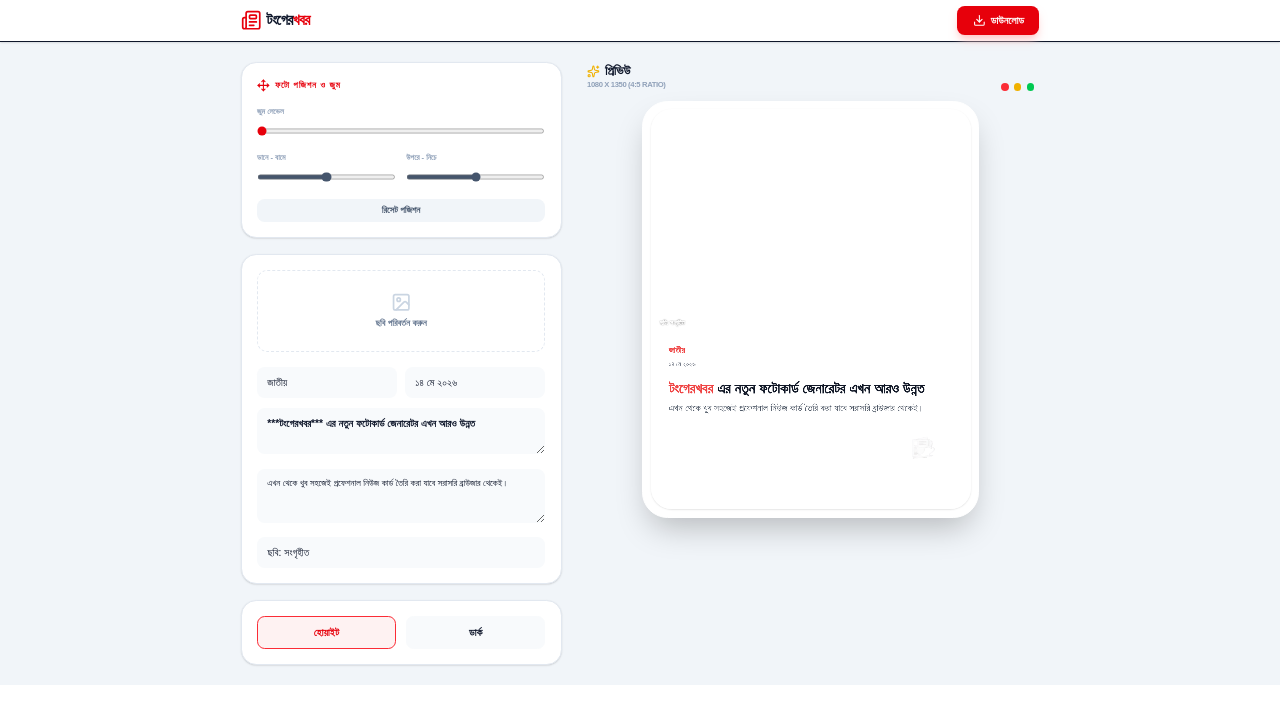
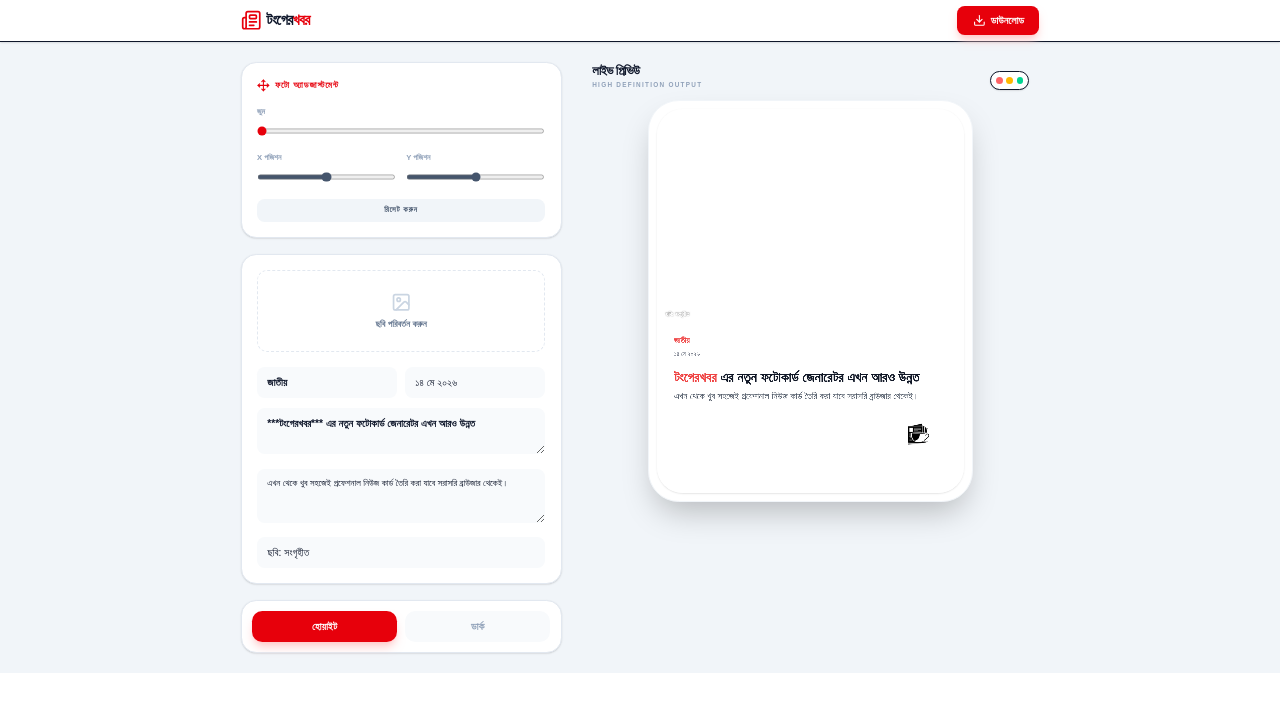
Before and after one commit to Fahim-hash/portfolio, a Next.js app: page /tongerkhobor in a window 1280 px wide. Shown: the top 724 px of the page. Built offline with nearby package versions, Linux system fonts and the light colour scheme.

Commit message:
Update page.tsx

```diff
--- a/app/tongerkhobor/page.tsx
+++ b/app/tongerkhobor/page.tsx
@@ -1,7 +1,7 @@
 'use client'
 
 import { useState, useRef, useEffect, useCallback } from 'react'
-import { Upload, Download, RotateCcw, Layout, Image as ImageIcon, Type, Settings2, Sparkles, Newspaper, ArrowsMaximize, Move } from 'lucide-react'
+import { Upload, Download, RotateCcw, Layout, Image as ImageIcon, Type, Settings2, Sparkles, Newspaper, Move } from 'lucide-react'
 
 type Template = 'minimal' | 'dark_overlay'
 
@@ -14,7 +14,6 @@ export default function PhotocardGenerator() {
   const [photoCredit, setPhotoCredit] = useState('ছবি: সংগৃহীত')
   const [image, setImage] = useState<HTMLImageElement | null>(null)
 
-  // Image Controls
   const [imagePos, setImagePos] = useState({ x: 0, y: 0 })
   const [imageZoom, setImageZoom] = useState(1)
 
@@ -25,10 +24,9 @@ export default function PhotocardGenerator() {
   const canvasRef = useRef<HTMLCanvasElement>(null)
   const fileInputRef = useRef<HTMLInputElement>(null)
 
-  // লোগো লোড করা (public/logo.png থেকে)
   useEffect(() => {
     const img = new Image()
-    img.src = '/logo.png' // আপনার লোগোর নাম logo.png হতে হবে
+    img.src = '/logo.png'
     img.onload = () => setLogoImg(img)
   }, [])
 
@@ -40,7 +38,7 @@ export default function PhotocardGenerator() {
         const img = new Image()
         img.onload = () => {
           setImage(img)
-          setImagePos({ x: 0, y: 0 }) // রিসেট পজিশন
+          setImagePos({ x: 0, y: 0 })
           setImageZoom(1)
         }
         img.src = event.target?.result as string
@@ -102,7 +100,7 @@ export default function PhotocardGenerator() {
     ctx.fillStyle = template === 'minimal' ? '#FFFFFF' : '#000000'
     ctx.fillRect(0, 0, W, H)
 
-    // 2. Image Drawing with Custom Position/Zoom
+    // 2. Image Drawing
     if (image) {
       const targetH = H * 0.55
       const imgRatio = image.width / image.height
@@ -119,7 +117,6 @@ export default function PhotocardGenerator() {
       ctx.rect(0, 0, W, targetH)
       ctx.clip()
 
-      // পজিশন ক্যালকুলেশন
       const x = (W - drawW) / 2 + imagePos.x
       const y = (targetH - drawH) / 2 + imagePos.y
 
@@ -162,13 +159,20 @@ export default function PhotocardGenerator() {
       ctx.fillText(line, 60, subY)
     }
 
-    // 6. Watermark / Official Logo
+    // 6. Watermark / Official Logo (Black/White Logic)
     if (showWatermark && logoImg) {
+      ctx.save()
+      // যদি হোয়াইট টেমপ্লেট হয়, লোগোকে কালো করার জন্য ইনভার্ট ফিল্টার
+      if (template === 'minimal') {
+        ctx.filter = 'invert(1) contrast(200%)'
+      }
+
       const logoW = 200
       const logoH = (logoImg.height / logoImg.width) * logoW
       ctx.drawImage(logoImg, W - logoW - 60, H - logoH - 60, logoW, logoH)
+      ctx.restore()
     } else if (showWatermark) {
-        ctx.fillStyle = '#EF4444'
+        ctx.fillStyle = template === 'minimal' ? '#000000' : '#EF4444'
         ctx.font = 'black 40px Arial'
         ctx.textAlign = 'right'
         ctx.fillText('টংগেরখবর', W - 60, H - 70)
@@ -192,7 +196,7 @@ export default function PhotocardGenerator() {
         <div className="max-w-7xl mx-auto px-4 h-16 flex items-center justify-between">
           <div className="flex items-center gap-2">
             <Newspaper className="text-red-600 w-8 h-8" />
-            <h1 className="text-2xl font-black tracking-tighter">টংগের<span className="text-red-600">খবর</span></h1>
+            <h1 className="text-2xl font-black tracking-tighter uppercase">টংগের<span className="text-red-600">খবর</span></h1>
           </div>
           <button onClick={() => {
             const link = document.createElement('a')
@@ -208,28 +212,27 @@ export default function PhotocardGenerator() {
       <main className="max-w-7xl mx-auto px-4 py-8 grid grid-cols-1 lg:grid-cols-12 gap-8">
         <div className="lg:col-span-5 space-y-6">
 
-          {/* ইমেজ পজিশন কন্ট্রোল */}
           <div className="bg-white p-6 rounded-3xl shadow-sm border border-slate-200">
             <div className="flex items-center gap-2 mb-6 text-red-600">
               <Move className="w-5 h-5" />
-              <h2 className="font-bold uppercase text-sm tracking-widest">ফটো পজিশন ও জুম</h2>
+              <h2 className="font-bold uppercase text-sm tracking-widest">ফটো অ্যাডজাস্টমেন্ট</h2>
             </div>
             <div className="space-y-5">
               <div>
-                <label className="text-xs font-bold text-slate-400 uppercase block mb-3">জুম লেভেল</label>
+                <label className="text-xs font-bold text-slate-400 uppercase block mb-3">জুম</label>
                 <input type="range" min="1" max="3" step="0.01" value={imageZoom} onChange={e => setImageZoom(parseFloat(e.target.value))} className="w-full accent-red-600" />
               </div>
               <div className="grid grid-cols-2 gap-4">
                 <div>
-                  <label className="text-xs font-bold text-slate-400 uppercase block mb-3">ডানে - বামে</label>
-                  <input type="range" min="-500" max="500" value={imagePos.x} onChange={e => setImagePos(prev => ({...prev, x: parseInt(e.target.value)}))} className="w-full accent-slate-600" />
+                  <label className="text-xs font-bold text-slate-400 uppercase block mb-3">X পজিশন</label>
+                  <input type="range" min="-600" max="600" value={imagePos.x} onChange={e => setImagePos(prev => ({...prev, x: parseInt(e.target.value)}))} className="w-full accent-slate-600" />
                 </div>
                 <div>
-                  <label className="text-xs font-bold text-slate-400 uppercase block mb-3">উপরে - নিচে</label>
-                  <input type="range" min="-500" max="500" value={imagePos.y} onChange={e => setImagePos(prev => ({...prev, y: parseInt(e.target.value)}))} className="w-full accent-slate-600" />
+                  <label className="text-xs font-bold text-slate-400 uppercase block mb-3">Y পজিশন</label>
+                  <input type="range" min="-600" max="600" value={imagePos.y} onChange={e => setImagePos(prev => ({...prev, y: parseInt(e.target.value)}))} className="w-full accent-slate-600" />
                 </div>
               </div>
-              <button onClick={() => {setImagePos({x:0, y:0}); setImageZoom(1)}} className="w-full py-2 bg-slate-100 text-slate-600 rounded-xl text-sm font-bold hover:bg-slate-200 transition-all">রিসেট পজিশন</button>
+              <button onClick={() => {setImagePos({x:0, y:0}); setImageZoom(1)}} className="w-full py-2.5 bg-slate-100 text-slate-600 rounded-xl text-xs font-bold hover:bg-slate-200 transition-all uppercase tracking-widest">রিসেট করুন</button>
             </div>
           </div>
 
@@ -241,7 +244,7 @@ export default function PhotocardGenerator() {
             </button>
 
             <div className="grid grid-cols-2 gap-3 pt-2">
-               <input type="text" placeholder="বিভাগ" value={category} onChange={e => setCategory(e.target.value)} className="bg-slate-50 border-none rounded-xl px-4 py-3 focus:ring-2 focus:ring-red-500" />
+               <input type="text" placeholder="বিভাগ" value={category} onChange={e => setCategory(e.target.value)} className="bg-slate-50 border-none rounded-xl px-4 py-3 focus:ring-2 focus:ring-red-500 font-bold" />
                <input type="text" placeholder="তারিখ" value={date} onChange={e => setDate(e.target.value)} className="bg-slate-50 border-none rounded-xl px-4 py-3 focus:ring-2 focus:ring-red-500" />
             </div>
             <textarea rows={2} placeholder="শিরোনাম..." value={headline} onChange={e => setHeadline(e.target.value)} className="w-full bg-slate-50 border-none rounded-xl px-4 py-3 focus:ring-2 focus:ring-red-500 font-bold" />
@@ -249,29 +252,29 @@ export default function PhotocardGenerator() {
             <input type="text" placeholder="ছবির ক্রেডিট" value={photoCredit} onChange={e => setPhotoCredit(e.target.value)} className="w-full bg-slate-50 border-none rounded-xl px-4 py-3 focus:ring-2 focus:ring-red-500" />
           </div>
 
-          <div className="bg-white p-6 rounded-3xl shadow-sm border border-slate-200">
-            <div className="flex gap-4">
-              <button onClick={() => setTemplate('minimal')} className={`flex-1 py-3 rounded-xl font-bold border-2 transition-all ${template === 'minimal' ? 'border-red-500 bg-red-50 text-red-600' : 'border-slate-50 bg-slate-50'}`}>হোয়াইট</button>
-              <button onClick={() => setTemplate('dark_overlay')} className={`flex-1 py-3 rounded-xl font-bold border-2 transition-all ${template === 'dark_overlay' ? 'border-red-500 bg-red-50 text-red-600' : 'border-slate-50 bg-slate-50'}`}>ডার্ক</button>
+          <div className="bg-white p-4 rounded-3xl shadow-sm border border-slate-200">
+            <div className="flex gap-3">
+              <button onClick={() => setTemplate('minimal')} className={`flex-1 py-3 rounded-2xl font-bold transition-all ${template === 'minimal' ? 'bg-red-600 text-white shadow-lg shadow-red-200' : 'bg-slate-50 text-slate-400 hover:bg-slate-100'}`}>হোয়াইট</button>
+              <button onClick={() => setTemplate('dark_overlay')} className={`flex-1 py-3 rounded-2xl font-bold transition-all ${template === 'dark_overlay' ? 'bg-black text-white shadow-lg shadow-slate-300' : 'bg-slate-50 text-slate-400 hover:bg-slate-100'}`}>ডার্ক</button>
             </div>
           </div>
         </div>
 
         <div className="lg:col-span-7 flex flex-col items-center">
           <div className="sticky top-24 w-full flex flex-col items-center">
-            <div className="w-full flex justify-between items-end mb-4 px-2">
+            <div className="w-full flex justify-between items-end mb-4 px-4">
                <div>
-                 <h2 className="text-xl font-black flex items-center gap-2"><Sparkles className="text-yellow-500 w-5 h-5"/> প্রিভিউ</h2>
-                 <p className="text-xs text-slate-400 font-bold uppercase tracking-tighter">1080 x 1350 (4:5 Ratio)</p>
+                 <h2 className="text-xl font-black flex items-center gap-2 tracking-tighter">লাইভ প্রিভিউ</h2>
+                 <p className="text-[10px] text-slate-400 font-bold uppercase tracking-[0.2em]">High Definition Output</p>
                </div>
-               <div className="flex gap-2">
-                  <div className="w-3 h-3 rounded-full bg-red-500"></div>
-                  <div className="w-3 h-3 rounded-full bg-yellow-500"></div>
-                  <div className="w-3 h-3 rounded-full bg-green-500"></div>
+               <div className="flex gap-1.5 bg-white p-2 rounded-full shadow-sm border">
+                  <div className="w-2.5 h-2.5 rounded-full bg-red-400"></div>
+                  <div className="w-2.5 h-2.5 rounded-full bg-amber-400"></div>
+                  <div className="w-2.5 h-2.5 rounded-full bg-emerald-400"></div>
                </div>
             </div>
-            <div className="bg-white p-3 rounded-[2.5rem] shadow-2xl border border-white">
-               <canvas ref={canvasRef} className="w-full h-auto rounded-[2rem] shadow-sm transition-all" style={{ maxWidth: '500px' }} />
+            <div className="bg-white p-3 rounded-[3rem] shadow-2xl border border-slate-100">
+               <canvas ref={canvasRef} className="w-full h-auto rounded-[2.5rem] shadow-sm" style={{ maxWidth: '480px' }} />
             </div>
           </div>
         </div>
```
